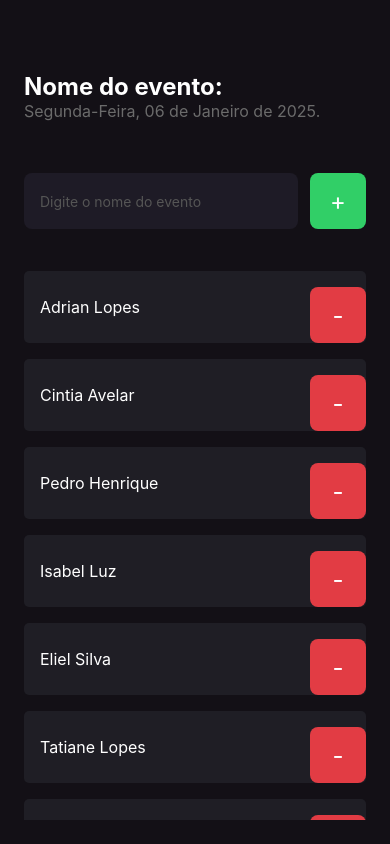
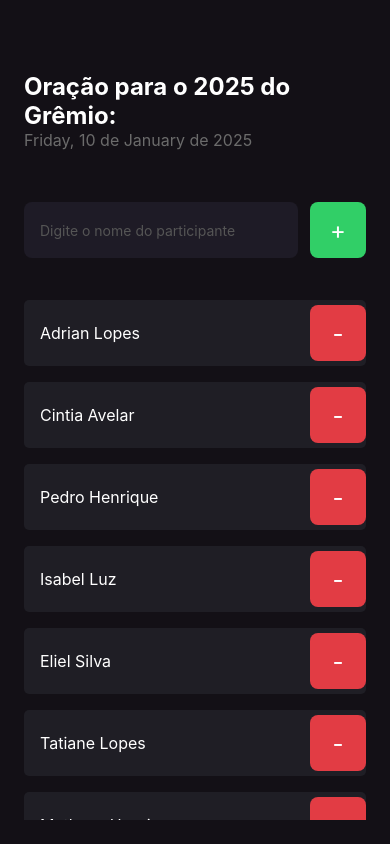
Before and after one commit to AdrianLopes97/Expo.ImHere.App, a React Native app: screen / in a window 390 px wide. Built offline with nearby package versions, Linux system fonts and the light colour scheme.

Commit message:
styling refinements and added dayjs

```diff
--- a/package.json
+++ b/package.json
@@ -9,6 +9,7 @@
     "web": "expo start --web"
   },
   "dependencies": {
+    "dayjs": "^1.11.13",
     "expo": "~52.0.23",
     "expo-status-bar": "~2.0.0",
     "react": "18.3.1",
--- a/src/components/participant/styles.ts
+++ b/src/components/participant/styles.ts
@@ -25,7 +25,8 @@ export const styles = StyleSheet.create({
         width: 56,
         alignItems: 'center',
         justifyContent: 'center',
-        marginTop: 16,
+        marginTop: 5,
+        marginBottom: 5,
         borderRadius: 8,
     },
 });
--- a/src/screens/home/index.tsx
+++ b/src/screens/home/index.tsx
@@ -1,6 +1,7 @@
 import { Text, View, TextInput, TouchableOpacity, FlatList, Alert } from "react-native";
 import { styles } from "./styles";
 import { Participant } from "../../components/participant";
+import dayjs from "dayjs";
 
 export function Home() {
 
@@ -36,14 +37,14 @@ export function Home() {
   return (
     <View style={styles.container}>
       <Text style={styles.eventName}>
-        Nome do evento:
+        Oração para o 2025 do Grêmio:
       </Text>
       <Text style={styles.eventDate}>
-        Segunda-Feira, 06 de Janeiro de 2025.
+        {dayjs().format('dddd, DD [de] MMMM [de] YYYY')}
       </Text>
       <View style={styles.form}>
         <TextInput
-          placeholder="Digite o nome do evento"
+          placeholder="Digite o nome do participante"
           placeholderTextColor="#555"
           style={styles.input}
         />
```
Also changed, not shown: 1 other file (tests, documents, lock files or other folders).
